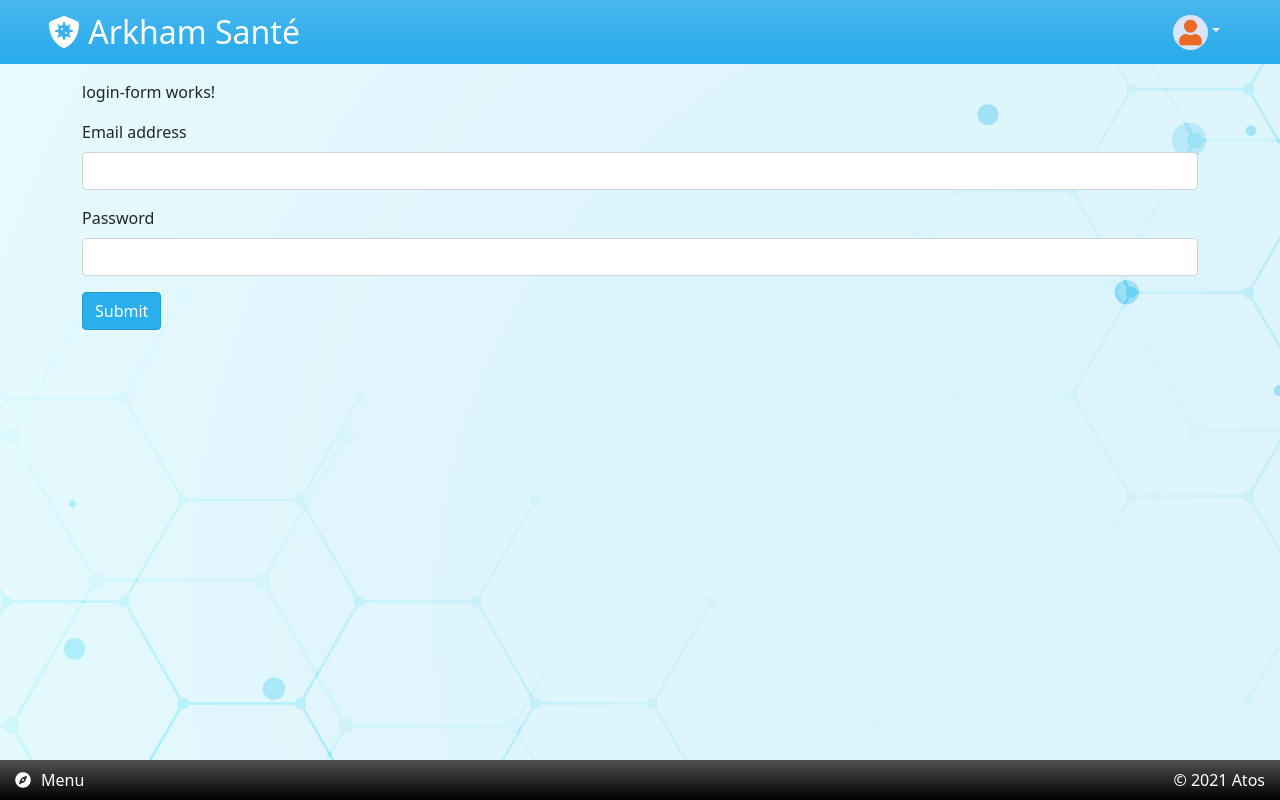
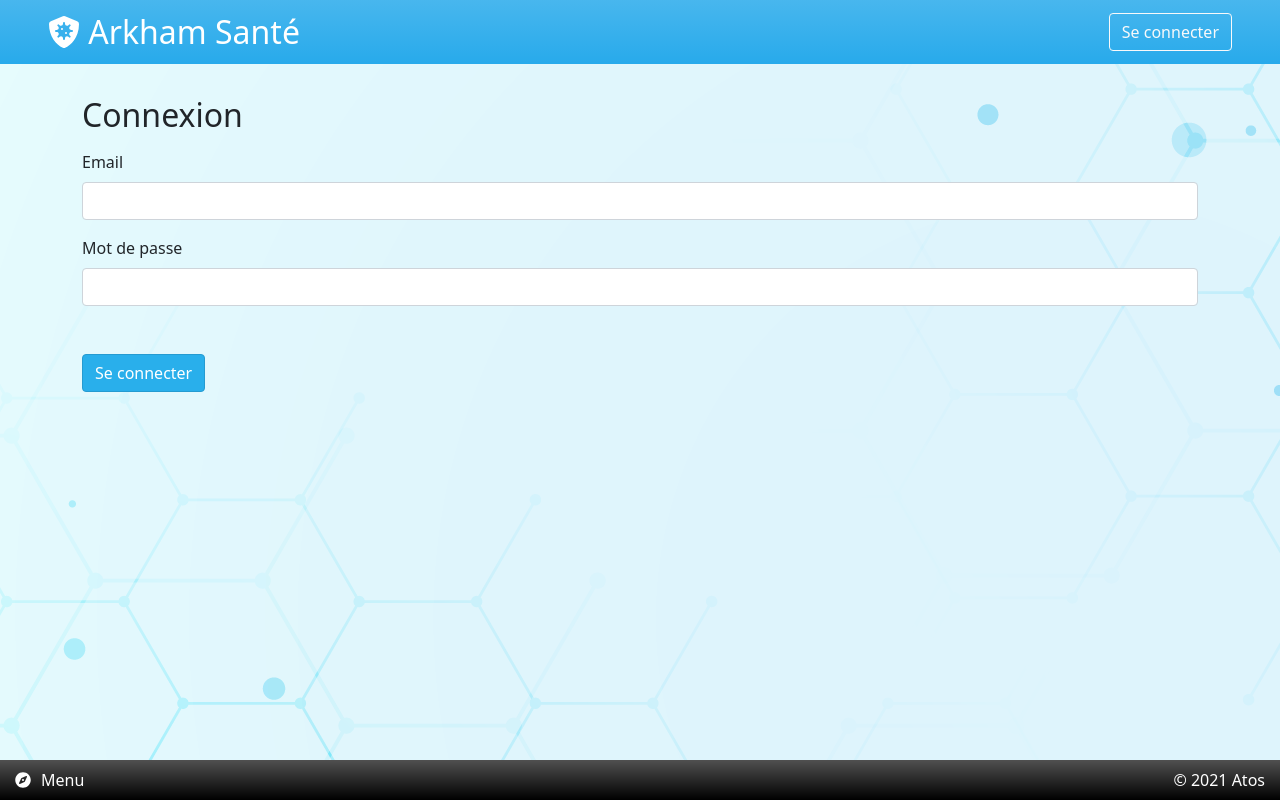
Before and after one commit to simonboivin/AngularMedical, an Angular app: page /login in a window 1280 px wide. Built offline with nearby package versions, Linux system fonts and the light colour scheme.

Commit message:
Détails graphiques login/logout

```diff
--- a/src/app/header/header.component.html
+++ b/src/app/header/header.component.html
@@ -10,12 +10,17 @@
         </a>
         <nav class="nav ms-2 me-auto" *ngIf="guardian.isConnected()">
 
-            <a class="nav-link text-light fs-5" href="/patients">Patients</a>
-            <a class="nav-link text-light fs-5" href="/villes">Villes</a>
+            <a class="nav-link text-light fs-5" [routerLink]="['patients']">Patients</a>
+            <a class="nav-link text-light fs-5" [routerLink]="['villes']">Villes</a>
 
         </nav>
 
-        <div class="dropdown me-5">
+        <div class="me-5" *ngIf="!guardian.isConnected()">
+            <button type="button" class="btn btn-outline-light" [routerLink]="['login']"> Se connecter</button>
+
+        </div>
+
+        <div class="dropdown me-5" *ngIf="guardian.isConnected()">
             <a class="btn btn-outline-light bg-transparent dropdown-toggle ms-3 border-0" role="button"
                 id="dropdownMenuLink" data-bs-toggle="dropdown" aria-expanded="false"> <img class="image_profils"
                     src="assets/profils/user.png" alt="photo_profil"></a>
--- a/src/app/login-form/login-form.component.html
+++ b/src/app/login-form/login-form.component.html
@@ -1,15 +1,15 @@
-<div class="container">
-    <p>login-form works!</p>
+<div class="container my-3">
+    <h1 class="h2 mb-3">Connexion</h1>
     <div class="text-danger" *ngIf="erreur">Nom d'utilisateur ou mot de passe incorrect<br><br></div>
     <form name="monForm" action="" method="post" (submit)="authenticate()" ngNativeValidate>
         <div class="mb-3">
-            <label for="exampleInputEmail1" class="form-label">Email address</label>
+            <label for="exampleInputEmail1" class="form-label">Email</label>
             <input type="email" name="email" class="form-control" [(ngModel)]="user.email">
         </div>
-        <div class="mb-3">
-            <label for="exampleInputPassword1" class="form-label">Password</label>
+        <div class="mb-5">
+            <label for="exampleInputPassword1" class="form-label">Mot de passe</label>
             <input type="password" name="password" class="form-control" [(ngModel)]="user.password">
         </div>
-        <button type="submit" class="btn btn-primary">Submit</button>
+        <button type="submit" class="btn btn-primary">Se connecter</button>
     </form>
 </div>
--- a/src/app/logout/logout.component.ts
+++ b/src/app/logout/logout.component.ts
@@ -11,8 +11,11 @@ export class LogoutComponent implements OnInit {
   constructor( private router: Router ) { }
 
   ngOnInit (): void {
+
     sessionStorage.removeItem( "connectedUser" );
-    this.router.navigate( ['login'] );
+    setTimeout( () => {
+      this.router.navigate( ['login'] );
+    }, 1000 );
 
   }
 
```
